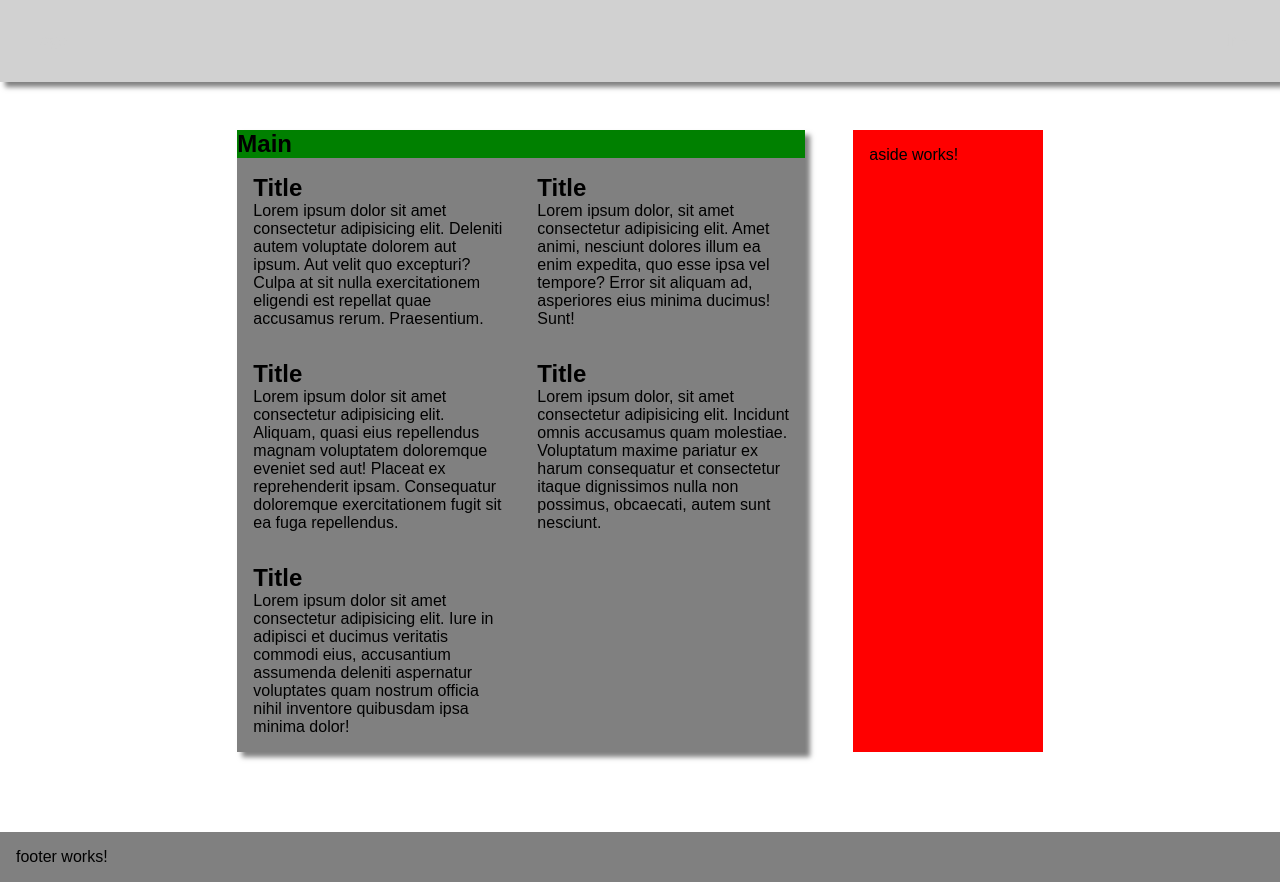
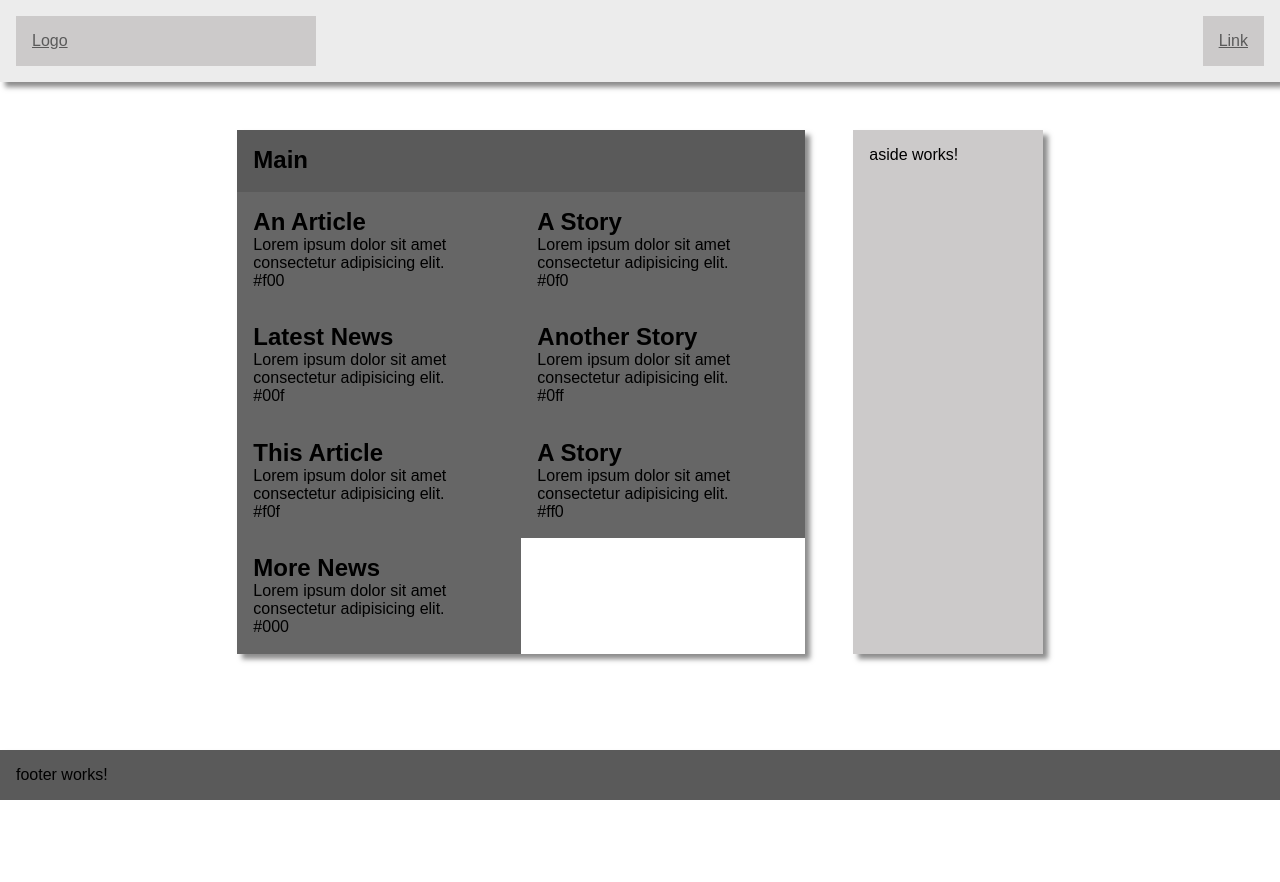
Before and after one commit to gotpop/grid, an Angular app: page / in a window 1280 px wide. After the commit the page ends 800 px from the top, so only its background shows below. Built offline with nearby package versions, Linux system fonts and the light colour scheme.

Commit message:
Added data

```diff
--- a/src/app/aside/aside.component.scss
+++ b/src/app/aside/aside.component.scss
@@ -1,5 +1,12 @@
+/* Import */
+
+@import "src/assets/scss/vars";
+
+/* Style */
+
 :host {
-  background: red;
-  padding: 1em;
-  grid-area: aside;
+    grid-area: aside;
+    padding: $padding-small;
+    background: $light2;
+    box-shadow: $shadow1;
 }
--- a/src/app/footer/footer.component.scss
+++ b/src/app/footer/footer.component.scss
@@ -1,7 +1,14 @@
+/* Import */
+
+@import "src/assets/scss/vars";
+
+/* Style */
+
 :host {
-  background: grey;
-  padding: 1em;
-  grid-area: footer;
-  align-self: end;
-  margin-top: 2rem;
+    background: $dark2;
+    padding: $padding-small;
+    grid-area: footer;
+    align-self: end;
+    margin-top: $padding-large;
+    box-shadow: $shadow3;
 }
--- a/src/app/header/header.component.scss
+++ b/src/app/header/header.component.scss
@@ -5,6 +5,8 @@
 /* Style */
 
 :host {
+    position: sticky;
+    top: 0;
     display: grid;
     background: $light1;
     padding: $padding-small;
@@ -12,7 +14,7 @@
     grid-template-columns: 1fr 1fr 1fr 1fr;
     grid-template-areas: "logo link";
     grid-gap: $padding-small;
-    box-shadow: $shadow;
+    box-shadow: $shadow1;
 }
 
 .logo {
--- /dev/null
+++ b/src/app/main/articles.json
@@ -0,0 +1,29 @@
+[{
+    "color": "red",
+    "value": "#f00"
+  },
+  {
+    "color": "green",
+    "value": "#0f0"
+  },
+  {
+    "color": "blue",
+    "value": "#00f"
+  },
+  {
+    "color": "cyan",
+    "value": "#0ff"
+  },
+  {
+    "color": "magenta",
+    "value": "#f0f"
+  },
+  {
+    "color": "yellow",
+    "value": "#ff0"
+  },
+  {
+    "color": "black",
+    "value": "#000"
+  }
+]
--- a/src/app/main/main.component.html
+++ b/src/app/main/main.component.html
@@ -1,31 +1,8 @@
 <section class="titlebar">
   <h1>Main</h1>
 </section>
-<article>
-  <h1>Title</h1>
-  <p>Lorem ipsum dolor sit amet consectetur adipisicing elit. Deleniti autem voluptate dolorem aut ipsum. Aut velit quo excepturi?
-    Culpa at sit nulla exercitationem eligendi est repellat quae accusamus rerum. Praesentium.</p>
+<article *ngFor="let article of articles">
+  <h1>{{ article.title }}</h1>
+  <p>{{ article.text }}</p>
+  <p>{{ article.value }}</p>
 </article>
-<article>
-  <h1>Title</h1>
-  <p>Lorem ipsum dolor, sit amet consectetur adipisicing elit. Amet animi, nesciunt dolores illum ea enim expedita, quo esse
-    ipsa vel tempore? Error sit aliquam ad, asperiores eius minima ducimus! Sunt!</p>
-</article>
-<article>
-  <h1>Title</h1>
-  <p>Lorem ipsum dolor sit amet consectetur adipisicing elit. Aliquam, quasi eius repellendus magnam voluptatem doloremque eveniet
-    sed aut! Placeat ex reprehenderit ipsam. Consequatur doloremque exercitationem fugit sit ea fuga repellendus.</p>
-</article>
-<article>
-  <h1>Title</h1>
-  <p>Lorem ipsum dolor, sit amet consectetur adipisicing elit. Incidunt omnis accusamus quam molestiae. Voluptatum maxime pariatur
-    ex harum consequatur et consectetur itaque dignissimos nulla non possimus, obcaecati, autem sunt nesciunt.</p>
-</article>
-<article>
-  <h1>Title</h1>
-  <p>Lorem ipsum dolor sit amet consectetur adipisicing elit. Iure in adipisci et ducimus veritatis commodi eius, accusantium
-    assumenda deleniti aspernatur voluptates quam nostrum officia nihil inventore quibusdam ipsa minima dolor!</p>
-</article>
-<article>
-  <h1></h1>
-</article>
--- a/src/app/main/main.component.scss
+++ b/src/app/main/main.component.scss
@@ -1,19 +1,26 @@
+/* Import */
+
+@import "src/assets/scss/vars";
+
+/* Style */
+
 :host {
     grid-area: main;
     display: grid;
     grid-template-columns: 1fr 1fr;
-  box-shadow: 5px 5px 5px rgba(black, .5);
+    box-shadow: $shadow1;
 }
 
 .titlebar {
-  background: green;
+    background: $dark2;
     grid-column: span 2;
+    padding: $padding-small;
     h1 {
         margin: 0;
     }
 }
 
 article {
-  background: grey;
-  padding: 1em;
+    background: $dark1;
+    padding: $padding-small;
 }
--- a/src/app/main/main.component.ts
+++ b/src/app/main/main.component.ts
@@ -1,11 +1,58 @@
 import { Component, OnInit } from '@angular/core';
+// import * as articles from 'articles.json';
+import { element } from 'protractor';
 
 @Component({
   selector: 'gp-main',
   templateUrl: './main.component.html',
   styleUrls: ['./main.component.scss']
 })
+
 export class MainComponent implements OnInit {
+
+  public articles: Array<Object> = [{
+    title: "An Article",
+    text: "Lorem ipsum dolor sit amet consectetur adipisicing elit.",
+    colour: "red",
+    value: "#f00"
+  },
+  {
+    title: "A Story",
+    text: "Lorem ipsum dolor sit amet consectetur adipisicing elit.",
+    colour: "green",
+    value: "#0f0"
+  },
+  {
+    title: "Latest News",
+    text: "Lorem ipsum dolor sit amet consectetur adipisicing elit.",
+    colour: "blue",
+    value: "#00f"
+  },
+  {
+    title: "Another Story",
+    text: "Lorem ipsum dolor sit amet consectetur adipisicing elit.",
+    colour: "cyan",
+    value: "#0ff"
+  },
+  {
+    title: "This Article",
+    text: "Lorem ipsum dolor sit amet consectetur adipisicing elit.",
+    colour: "magenta",
+    value: "#f0f"
+  },
+  {
+    title: "A Story",
+    text: "Lorem ipsum dolor sit amet consectetur adipisicing elit.",
+    colour: "yellow",
+    value: "#ff0"
+  },
+  {
+    title: "More News",
+    text: "Lorem ipsum dolor sit amet consectetur adipisicing elit.",
+    colour: "black",
+    value: "#000"
+  }
+  ];
 
   constructor() { }
 
--- a/src/assets/scss/vars.scss
+++ b/src/assets/scss/vars.scss
@@ -1,25 +1,25 @@
 /* Light Colour Vars */
 
-$light1: rgb(209, 209, 209);
-$light2: rgb(209, 209, 209);
-$light3: rgb(209, 209, 209);
-$light4: rgb(209, 209, 209);
+$light1: rgb(236, 236, 236);
+$light2: rgb(204, 202, 202);
+$light3: rgb(179, 179, 179);
+$light4: rgb(182, 182, 182);
 
 /* Dark Colour Vars */
 
-$dark1: rgb(209, 209, 209);
-$dark2: rgb(209, 209, 209);
-$dark3: rgb(209, 209, 209);
-$dark4: rgb(209, 209, 209);
+$dark1: rgb(102, 102, 102);
+$dark2: rgb(90, 90, 90);
+$dark3: rgb(39, 39, 39);
+$dark4: rgb(26, 25, 25);
 
 /* Applied Vars */
 
-$shadow: 5px 5px 5px rgba(black, .5);
-$shadow: 5px 5px 5px rgba(black, .5);
-$shadow: 5px 5px 5px rgba(black, .5);
+$shadow1: 5px 5px 5px rgba($dark4, .5);
+$shadow2: 5px 5px 5px rgba($dark4, .5);
+$shadow3: 5px 5px 5px rgba($dark4, .5);
 
 /* Spacing */
 
 $padding-small: 1em;
-$padding-medium: 1em;
-$padding-large: 1em;
+$padding-medium: 2em;
+$padding-large: 3em;
--- a/src/styles.scss
+++ b/src/styles.scss
@@ -12,7 +12,7 @@ app-root {
     display: grid;
     grid-template-columns: 1fr 1fr;
     grid-template-areas: "header header" "main main" "aside aside" "footer footer";
-    grid-gap: 2em;
+    grid-gap: $padding-medium;
     min-height: 100vh;
 }
 
@@ -22,6 +22,6 @@ app-root {
         grid-template-columns: 1fr 3fr 1fr 1fr;
         grid-template-rows: auto 1fr auto;
         grid-template-areas: "header header header header" ". main aside ." "footer footer footer footer";
-        grid-gap: 3em;
+        grid-gap: $padding-large;
     }
 }
```
Lines whose indentation alone changed are shown as unchanged.
